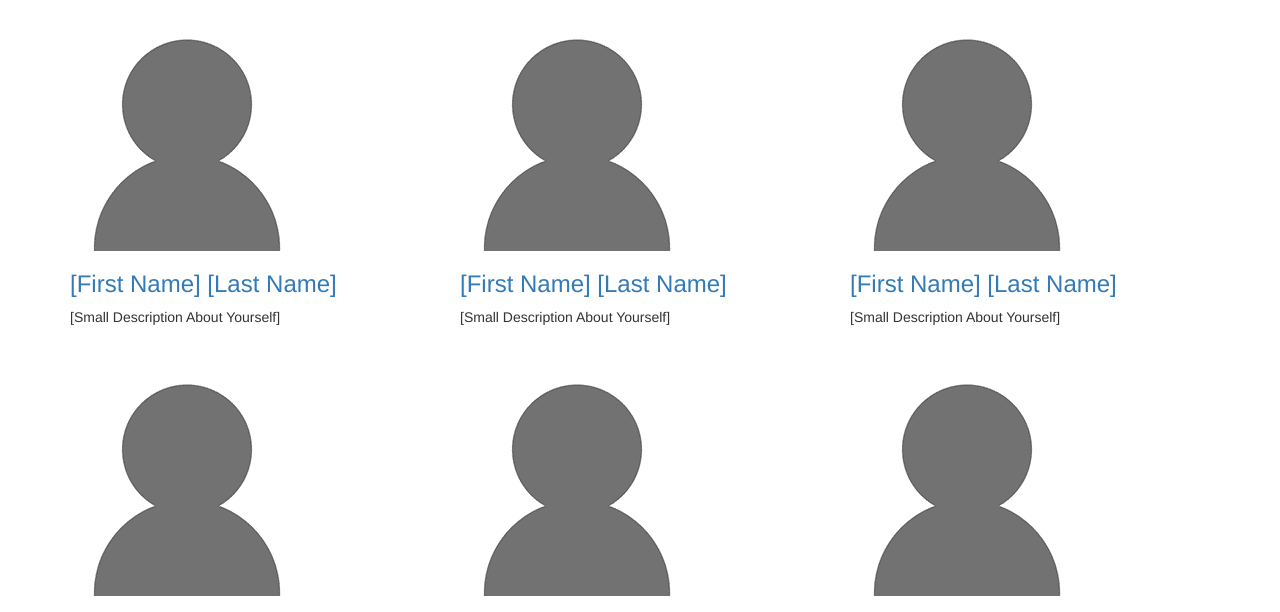
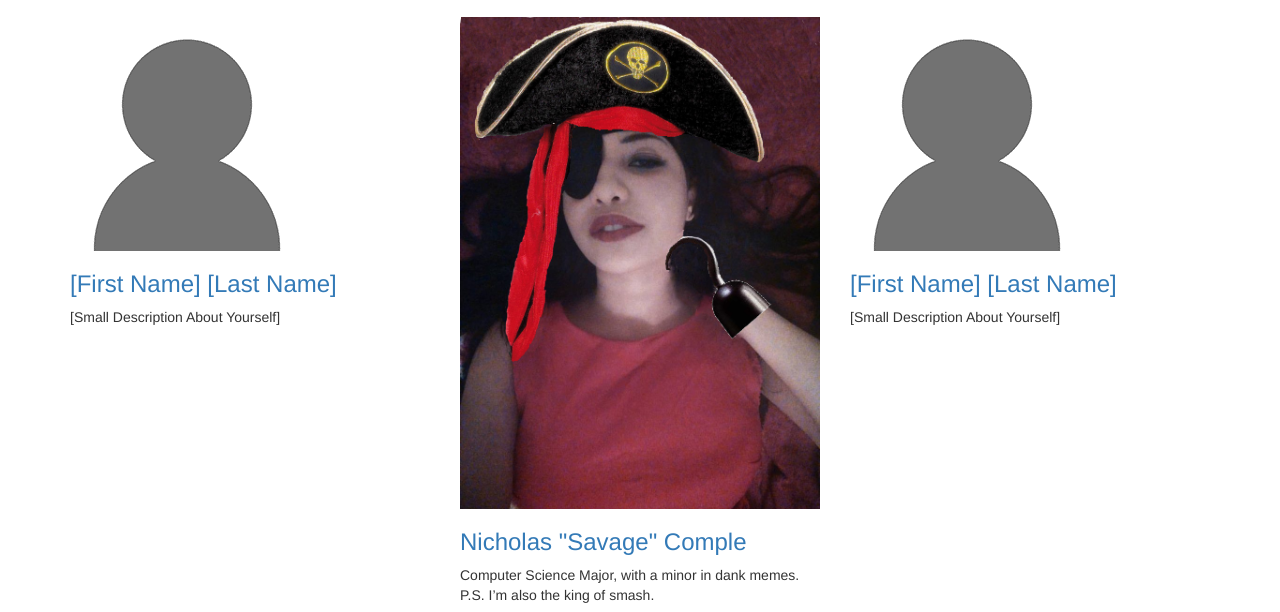
Before and after one commit to mitranos/git-demo-seng3750, a plain HTML site: page index.html in a window 1280 px wide. Shown: the part 163-775 px from the top of the page. Drawn offline with Linux system fonts and the light colour scheme.

Commit message:
Added Nicholas Comple profile pic. You can thank me later.

```diff
--- a/index.html
+++ b/index.html
@@ -53,12 +53,13 @@
             </div>
             <div class="col-md-4 portfolio-item"  id="2">
                 <a href="#">
-                    <img class="img-responsive" src="images/unknown.png" alt="">
+                    <img class="img-responsive" src="images/TheSaltiest.png" alt="">
                 </a>
                 <h3>
-                    <a href="#">[First Name] [Last Name]</a>
+                    <a href="#">Nicholas "Savage" Comple</a>
                 </h3>
-                <p>[Small Description About Yourself]</p>
+                <p>Computer Science Major, with a minor in dank memes. P.S. I’m also the king of smash.
+</p>
             </div>
             <div class="col-md-4 portfolio-item"  id="3">
                 <a href="#">
```
Also changed, not shown: images/TheSaltiest.png (added).
